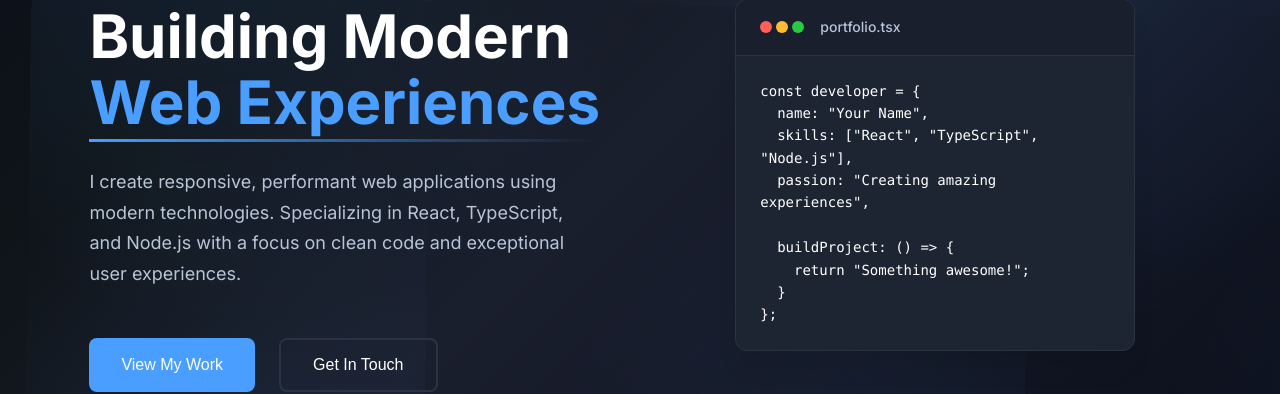
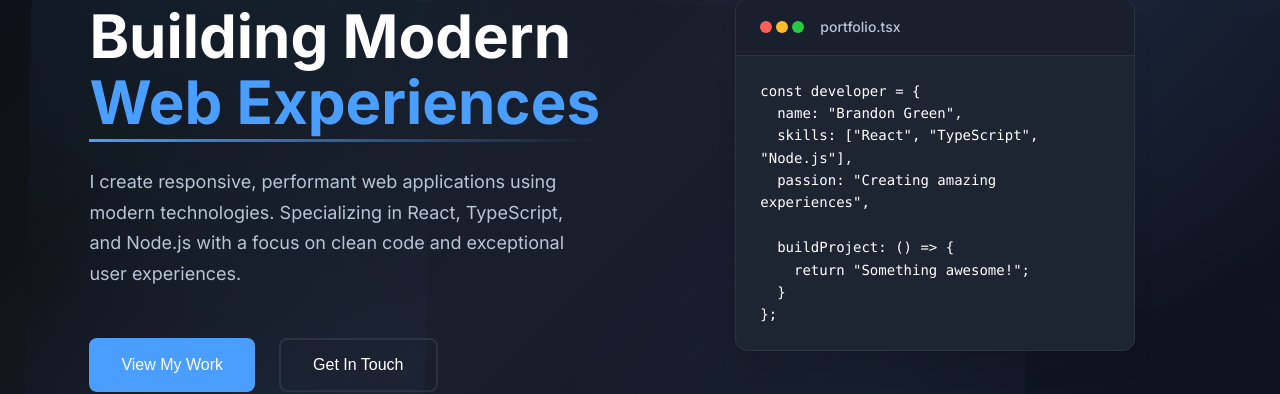
Before and after one commit to BrandonGreenDev/portfolio, a React (Create React App) app: page / in a window 1280 px wide. Shown: the part 265-659 px from the top of the page. Built offline with nearby package versions, Linux system fonts and the light colour scheme.

Commit message:
Hero.tsx (UI) added personalization to hero component - index.html (UI) added personalization to the about me section

```diff
--- a/public/index.html
+++ b/public/index.html
@@ -24,7 +24,7 @@
       work correctly both with client-side routing and a non-root public URL.
       Learn how to configure a non-root public URL by running `npm run build`.
     -->
-    <title>Your Name - Full-Stack Developer Portfolio</title>
+    <title>Brandon Green - Full-Stack Developer Portfolio</title>
   </head>
   <body>
     <noscript>You need to enable JavaScript to run this app.</noscript>
--- a/src/App.tsx
+++ b/src/App.tsx
@@ -20,7 +20,7 @@ function App() {
         <div className="container">
           <div className="footer__content">
             <p className="footer__text">
-              © 2024 Your Name. Built with React and TypeScript.
+              © 2024 Brandon Green. Built with React and TypeScript.
             </p>
             <div className="footer__links">
               <a href="#home" className="footer__link">
--- a/src/components/Hero/Hero.tsx
+++ b/src/components/Hero/Hero.tsx
@@ -68,7 +68,7 @@ const Hero: React.FC = () => {
                 <div className="code-window__content">
                   <pre className="code">
                     {`const developer = {
-  name: "Your Name",
+  name: "Brandon Green",
   skills: ["React", "TypeScript", "Node.js"],
   passion: "Creating amazing experiences",
 
```
